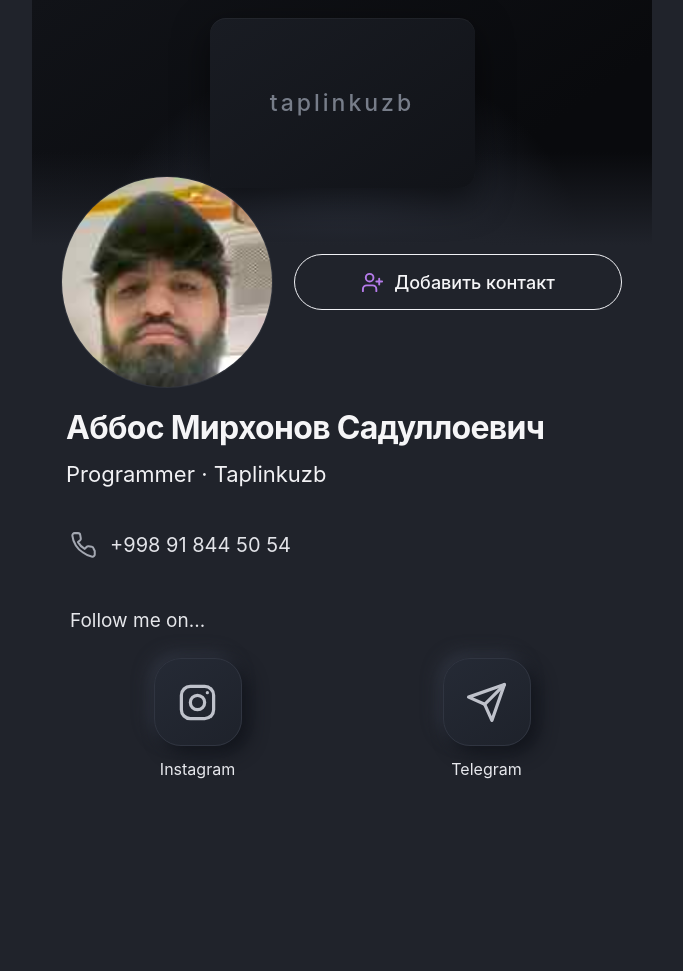
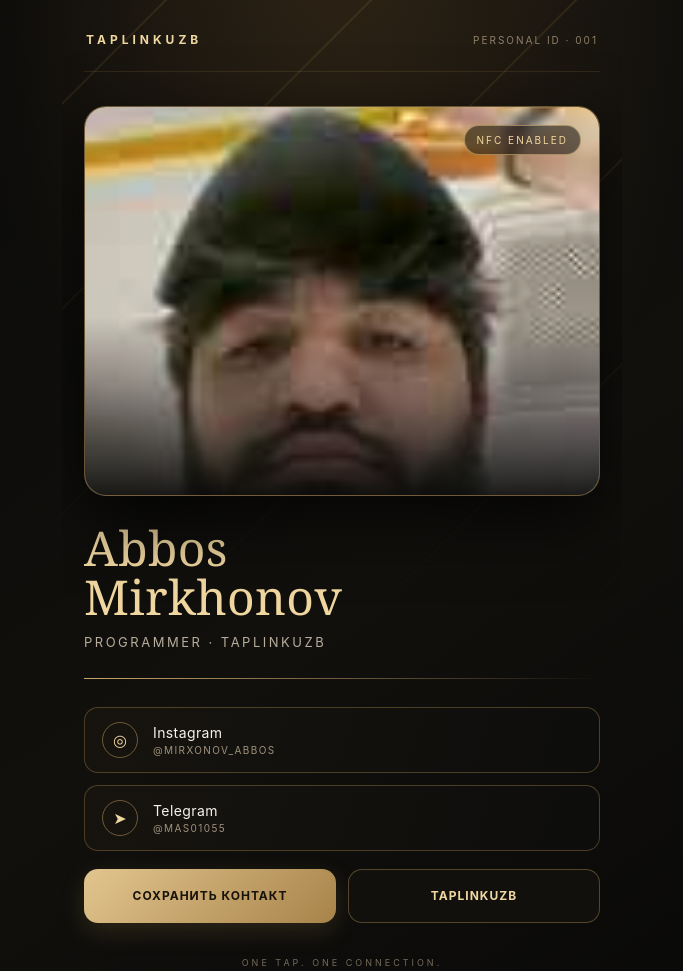
Before and after one commit to taplinkuzb/nfc-business, a plain HTML site: page abbos/index.html in a window 1280 px wide. Shown: the whole page, without its empty margins (298-981 px from the left). Before the commit the page ends 816 px from the top, so only its background shows below. Drawn offline with Linux system fonts and the light colour scheme.

Commit message:
Create Abbos personal NFC page in black and gold luxury style

```diff
--- a/abbos/index.html
+++ b/abbos/index.html
@@ -3,71 +3,63 @@
 <head>
 <meta charset="utf-8">
 <meta name="viewport" content="width=device-width,initial-scale=1">
-<meta name="theme-color" content="#20232b">
-<title>Аббос Мирхонов — персональная NFC-визитка</title>
-<meta name="description" content="Персональная цифровая визитка Аббоса Мирхонова Садуллоевича. Programmer — Taplinkuzb.">
-<meta property="og:title" content="Аббос Мирхонов — Taplinkuzb">
-<meta property="og:description" content="Моя цифровая визитка. Сохраните контакт одним нажатием.">
+<meta name="theme-color" content="#090909">
+<title>Abbos Mirkhonov — Personal NFC Card</title>
+<meta name="description" content="Персональная NFC-визитка Аббоса Мирхонова. Programmer at Taplinkuzb.">
+<meta property="og:title" content="Abbos Mirkhonov — Taplinkuzb">
+<meta property="og:description" content="Personal digital business card. Tap to connect.">
 <meta property="og:image" content="https://taplinkuzb.uz/abbos/abbos.jpg">
 <style>
-:root{color-scheme:dark;--page:#20232b;--panel:#242832;--text:#f5f5f7;--muted:#c4c6ce;--soft:#969ba8;--accent:#b57bea;--line:#414651}
+:root{color-scheme:dark;--bg:#090909;--panel:#11110f;--gold:#c9a66b;--gold2:#f0d7a0;--text:#f7f2e9;--muted:#b8ad9b;--line:#403522}
 *{box-sizing:border-box}
-html,body{margin:0;min-height:100%;background:var(--page);color:var(--text);font-family:-apple-system,BlinkMacSystemFont,"Segoe UI",Arial,sans-serif}
-body{min-height:100vh}
-main{width:100%;max-width:620px;margin:0 auto;padding-bottom:36px}
-.cover{height:245px;position:relative;display:flex;align-items:flex-start;justify-content:center;padding-top:18px;overflow:hidden;background:radial-gradient(ellipse at 50% 105%,#343b4b 0,transparent 55%),linear-gradient(145deg,#111318,#090a0d 72%)}
-.cover:after{content:"";position:absolute;inset:0;background:linear-gradient(180deg,transparent 62%,var(--page) 100%)}
-.brand{position:relative;z-index:1;width:265px;height:170px;border-radius:16px;background:linear-gradient(145deg,#191c23,#111318);box-shadow:0 12px 35px #0008,inset 0 1px #ffffff0b;display:flex;align-items:center;justify-content:center;color:#777d89;font-size:23px;letter-spacing:3px;font-weight:500}
-.profile{position:relative;margin-top:-68px;padding:0 30px;z-index:2}
-.topline{display:flex;align-items:center;gap:22px;min-height:145px}
-.avatar{width:210px;height:210px;flex:none;border-radius:50%;object-fit:cover;object-position:center;border:0;background:#343b4b;box-shadow:0 0 0 1px #ffffff12}
-.add{flex:1;min-height:56px;border:1.5px solid #f0f1f5;border-radius:40px;color:#f5f5f7;text-decoration:none;display:flex;align-items:center;justify-content:center;gap:10px;font-size:18px;font-weight:500;white-space:nowrap}
-.add svg{width:23px;height:23px;stroke:var(--accent);fill:none;stroke-width:2;stroke-linecap:round;stroke-linejoin:round}
-h1{font-size:32px;line-height:1.18;letter-spacing:-.7px;margin:22px 4px 12px;font-weight:700}
-.role{font-size:22px;line-height:1.4;margin:0 4px 42px;color:#f1f1f4}
-.details{display:grid;gap:22px;margin:0 8px 50px}
-.detail{display:flex;align-items:center;gap:13px;color:#e2e3e8;text-decoration:none;font-size:20px;line-height:1.35}
-.detail svg{width:27px;height:27px;flex:none;stroke:#a4a8b2;fill:none;stroke-width:1.8;stroke-linecap:round;stroke-linejoin:round}
-.social-title{font-size:19px;color:#e6e7eb;margin:0 8px 26px}
-.socials{display:grid;grid-template-columns:repeat(2,minmax(0,1fr));gap:18px}
-.social{min-height:122px;display:flex;flex-direction:column;align-items:center;justify-content:center;gap:13px;color:#e7e8ed;text-decoration:none;font-size:16px}
-.social-icon{width:88px;height:88px;border-radius:27px;background:linear-gradient(145deg,#252a35,#1e222b);box-shadow:7px 7px 18px #11141b,-5px -5px 16px #303541;border:1px solid #303541;display:grid;place-items:center}
-.social-icon svg{width:43px;height:43px;stroke:#bfc2cb;fill:none;stroke-width:1.8;stroke-linecap:round;stroke-linejoin:round}
-@media(max-width:420px){.cover{height:225px}.brand{width:225px;height:150px;font-size:20px}.profile{padding:0 22px}.topline{gap:14px;min-height:132px}.avatar{width:145px;height:145px}.add{min-height:52px;font-size:15px;gap:7px}h1{font-size:27px;margin-top:22px}.role{font-size:19px;margin-bottom:36px}.detail{font-size:18px}.details{gap:20px;margin-bottom:43px}.social-icon{width:82px;height:82px}}
-@media(max-width:350px){.profile{padding:0 16px}.avatar{width:128px;height:128px}.add{font-size:13px}}
+html,body{margin:0;min-height:100%;background:var(--bg);color:var(--text);font-family:Inter,-apple-system,BlinkMacSystemFont,"Segoe UI",Arial,sans-serif}
+body{min-height:100vh;background:radial-gradient(ellipse at 50% -10%,#302516 0,transparent 42%),linear-gradient(145deg,#090909,#11100d 55%,#070707)}
+main{width:100%;max-width:560px;min-height:100vh;margin:0 auto;padding:30px 22px 42px;position:relative;overflow:hidden}
+main:before{content:"";position:absolute;inset:0;pointer-events:none;opacity:.18;background:repeating-linear-gradient(135deg,transparent 0 72px,#9c7940 73px,#9c7940 74px,transparent 75px 145px);mask-image:linear-gradient(180deg,#000,transparent 65%)}
+header,.profile,footer{position:relative;z-index:1}
+header{display:flex;justify-content:space-between;align-items:center;padding:2px 2px 24px;border-bottom:1px solid #8f744433}
+.brand{font-size:12px;letter-spacing:4px;text-transform:uppercase;color:var(--gold2);font-weight:700}
+.serial{font-size:10px;letter-spacing:2px;color:#8e8069}
+.profile{padding-top:34px}
+.portrait-wrap{width:100%;height:390px;position:relative;overflow:hidden;border:1px solid #b9975b88;border-radius:22px;background:linear-gradient(145deg,#262018,#090909);box-shadow:0 24px 70px #000b}
+.portrait-wrap:after{content:"";position:absolute;inset:0;background:linear-gradient(180deg,transparent 54%,#080807e8 100%),linear-gradient(115deg,#c9a66b18,transparent 42%)}
+.avatar{width:100%;height:100%;object-fit:cover;object-position:center 27%;filter:saturate(.78) contrast(1.06)}
+.corner{position:absolute;z-index:2;top:18px;right:18px;border:1px solid #d7b77b99;border-radius:30px;padding:8px 12px;color:var(--gold2);font-size:10px;letter-spacing:2px;background:#09090988;backdrop-filter:blur(8px)}
+h1{font-family:Georgia,"Times New Roman",serif;font-size:clamp(34px,8vw,48px);line-height:1.02;letter-spacing:.3px;font-weight:500;margin:28px 0 12px;color:var(--gold2)}
+.role{margin:0;color:var(--muted);font-size:13px;letter-spacing:2.5px;text-transform:uppercase}
+.rule{height:1px;background:linear-gradient(90deg,var(--gold),transparent);margin:28px 0}
+.socials{display:grid;gap:12px}
+.social{display:flex;align-items:center;gap:15px;min-height:66px;padding:0 17px;border:1px solid #80663b88;border-radius:14px;text-decoration:none;color:var(--text);background:linear-gradient(110deg,#17140f,#0d0d0c);transition:transform .2s,border-color .2s}
+.social:active{transform:scale(.985)}
+.icon{width:36px;height:36px;border-radius:50%;display:grid;place-items:center;border:1px solid #b9975b88;color:var(--gold2);font-size:16px}
+.social-label{font-size:14px;letter-spacing:.4px}
+.social small{display:block;color:#9f927c;font-size:10px;letter-spacing:1.4px;margin-top:3px;text-transform:uppercase}
+.actions{display:grid;grid-template-columns:1fr 1fr;gap:12px;margin-top:18px}
+.action{min-height:54px;display:flex;align-items:center;justify-content:center;text-align:center;border-radius:14px;text-decoration:none;font-size:12px;letter-spacing:1px;font-weight:700}
+.primary{background:linear-gradient(135deg,#e2c58e,#a78349);color:#17120a;box-shadow:0 8px 24px #b18c4a33}
+.secondary{border:1px solid #8f744488;color:var(--gold2);background:#11100d}
+footer{margin-top:34px;text-align:center;color:#756a59;font-size:9px;letter-spacing:3px;text-transform:uppercase}
+@media(max-width:390px){main{padding:24px 17px 34px}.portrait-wrap{height:340px}.profile{padding-top:26px}}
 </style>
 </head>
 <body>
 <main>
-  <div class="cover"><div class="brand">taplinkuzb</div></div>
-  <section class="profile" aria-label="Персональная визитка Аббоса Мирхонова">
-    <div class="topline">
-      <img class="avatar" src="abbos.jpg" alt="Фото Аббоса Мирхонова">
-      <a class="add" href="abbos.vcf" download>
-        <svg viewBox="0 0 24 24"><path d="M16 21v-2a4 4 0 0 0-4-4H6a4 4 0 0 0-4 4v2"/><circle cx="9" cy="7" r="4"/><path d="M19 8v6M16 11h6"/></svg>
-        Добавить контакт
-      </a>
-    </div>
-    <h1>Аббос Мирхонов Садуллоевич</h1>
-    <p class="role">Programmer · Taplinkuzb</p>
-    <div class="details">
-      <a class="detail" href="tel:+998918445054">
-        <svg viewBox="0 0 24 24"><path d="M22 16.9v3a2 2 0 0 1-2.2 2A19.8 19.8 0 0 1 11.2 18a19.5 19.5 0 0 1-6-6A19.8 19.8 0 0 1 2.1 3.2 2 2 0 0 1 4.1 1h3a2 2 0 0 1 2 1.7l.5 3a2 2 0 0 1-.6 1.7L7.1 9a16 16 0 0 0 6 6l1.6-1.7a2 2 0 0 1 1.7-.6l3 .5a2 2 0 0 1 1.6 1.7z"/></svg>
-        +998 91 844 50 54
-      </a>
-    </div>
-    <p class="social-title">Follow me on...</p>
-    <div class="socials">
-      <a class="social" href="https://www.instagram.com/mirxonov_abbos/" target="_blank" rel="noopener noreferrer">
-        <span class="social-icon"><svg viewBox="0 0 24 24"><rect x="3" y="3" width="18" height="18" rx="5"/><circle cx="12" cy="12" r="4"/><path d="M17.5 6.5h.01"/></svg></span>
-        Instagram
-      </a>
-      <a class="social" href="https://t.me/Mas01055" target="_blank" rel="noopener noreferrer">
-        <span class="social-icon"><svg viewBox="0 0 24 24"><path d="m22 2-7 20-4-9-9-4 20-7Z"/><path d="M22 2 11 13"/></svg></span>
-        Telegram
-      </a>
-    </div>
-  </section>
+<header><div class="brand">Taplinkuzb</div><div class="serial">PERSONAL ID · 001</div></header>
+<section class="profile" aria-label="Персональная NFC-визитка Аббоса Мирхонова">
+<div class="portrait-wrap"><img class="avatar" src="abbos.jpg" alt="Аббос Мирхонов"><span class="corner">NFC ENABLED</span></div>
+<h1>Abbos<br>Mirkhonov</h1>
+<p class="role">Programmer · Taplinkuzb</p>
+<div class="rule"></div>
+<div class="socials">
+<a class="social" href="https://www.instagram.com/mirxonov_abbos/" target="_blank" rel="noopener noreferrer"><span class="icon">◎</span><span class="social-label">Instagram<small>@mirxonov_abbos</small></span></a>
+<a class="social" href="https://t.me/Mas01055" target="_blank" rel="noopener noreferrer"><span class="icon">➤</span><span class="social-label">Telegram<small>@Mas01055</small></span></a>
+</div>
+<div class="actions">
+<a class="action primary" href="abbos.vcf" download>СОХРАНИТЬ КОНТАКТ</a>
+<a class="action secondary" href="https://taplinkuzb.uz/" target="_blank" rel="noopener noreferrer">TAPLINKUZB</a>
+</div>
+</section>
+<footer>One tap. One connection.</footer>
 </main>
 </body>
 </html>
```
